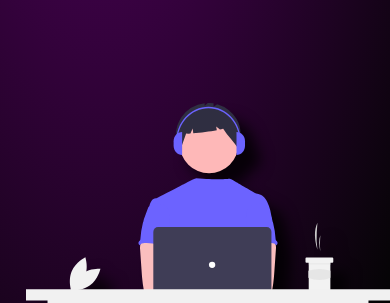
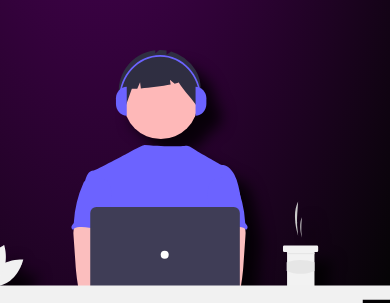
Before and after one commit to agustinguillen/portfolio, a plain HTML site: page index.html in a window 390 px wide. Shown: the part 541-844 px from the top of the page. Drawn offline with nearby package versions, Linux system fonts and the light colour scheme.

Commit message:
Corrección del tamaño imagen de inicio

```diff
--- a/assets/css/style.css
+++ b/assets/css/style.css
@@ -137,20 +137,20 @@ h1, h2, h3, h4, h5, h6 {
 @media (max-width:768px){
   #header .imagen-inicio{
     right: 0;
-    height: 150px;
+    height: 35vh;
   }
 }
 
 @media (max-width:400px){
   #header .imagen-inicio{
-    height: 200px;
+    height: 30vh;
 
   }
 }
 
 @media (max-width:340px){
   #header .imagen-inicio{
-    height: 250px;
+    height: 20vh;
 
   }
 }
```
